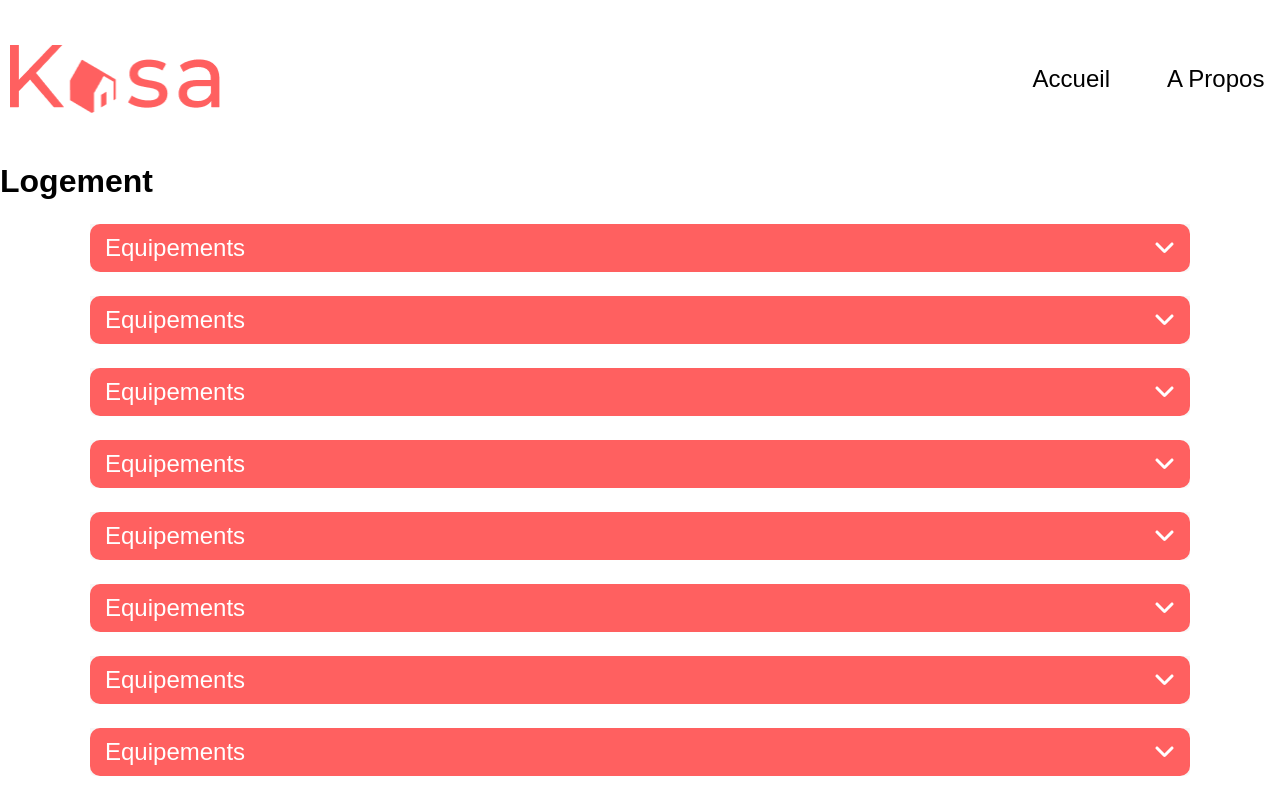
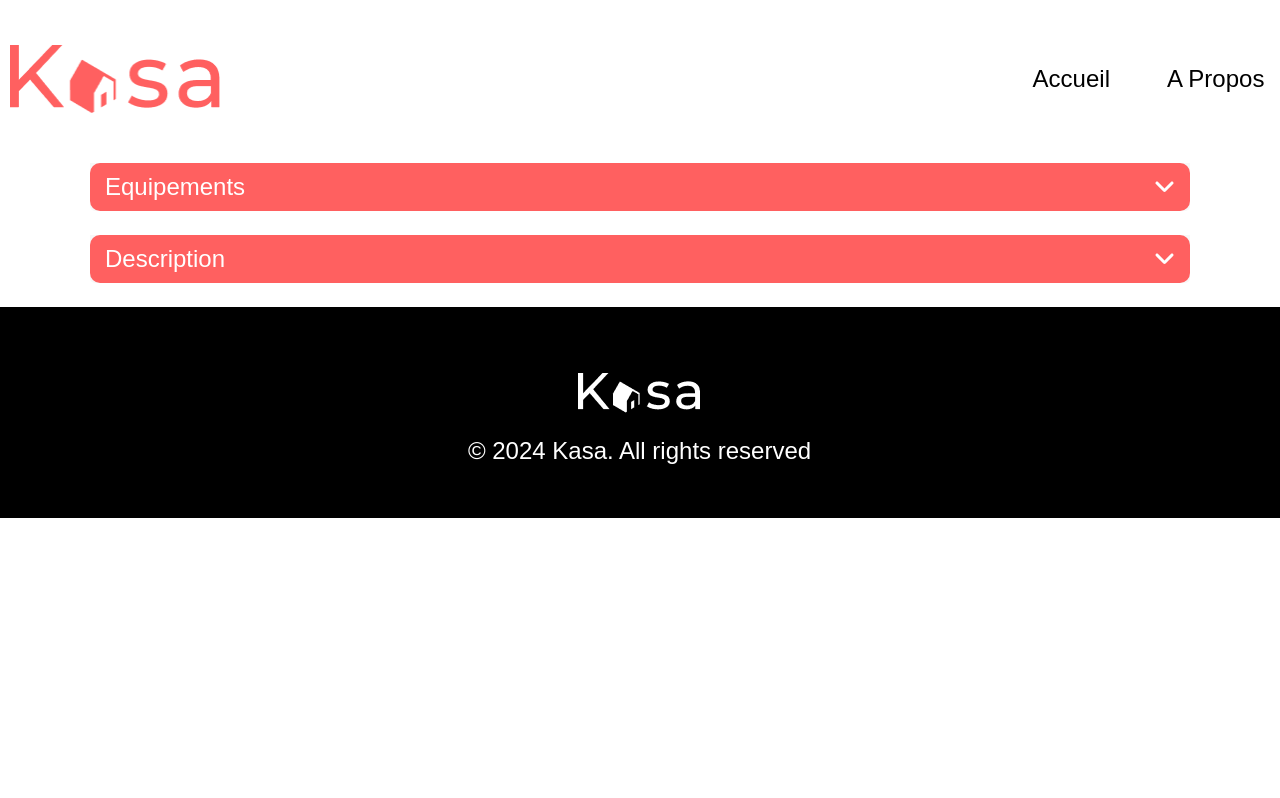
Before and after one commit to Mogavartn/oc-kasa, a React (Create React App) app: page /hosting/0979876d in a window 1280 px wide. Shown: the top 798 px of the page. Built offline with nearby package versions, Linux system fonts and the light colour scheme.

Commit message:
added useParams on Cards and Hostings

```diff
--- a/src/components/Card/Card.jsx
+++ b/src/components/Card/Card.jsx
@@ -14,5 +14,5 @@ export default function Card({ id, title, cover }) {
 Card.propTypes = {
     id: PropTypes.string.isRequired,
     title: PropTypes.string.isRequired,
-    picture: PropTypes.string.isRequired,
+    cover: PropTypes.string.isRequired,
 }
--- a/src/components/Routes/Routes.jsx
+++ b/src/components/Routes/Routes.jsx
@@ -8,9 +8,6 @@ import Home from '../../pages/Home/Home'
 import About from '../../pages/About/About'
 import Hosting from '../../pages/Hosting/Hosting'
 import Error from '../../pages/Error/Error'
-
-
-
 
 export default function indexRoutes() {
     return (
--- a/src/pages/Hosting/Hosting.jsx
+++ b/src/pages/Hosting/Hosting.jsx
@@ -1,25 +1,31 @@
 import './Hosting.scss'
+import React from 'react'
+import { useParams } from "react-router-dom";
 import hostings from '../../datas/Logements.json'
 import Collapse from '../../components/Collapse/Collapse'
 
+export default function Hosting() {
+    const { id } = useParams();
+    const selectedHosting = hostings.find(data => data.id === id);
 
-export default function Hosting() {
     return (
         <body>
-            <h1>Logement</h1>
+            {selectedHosting && (
                 <div className="about__body--collapses">
-                {hostings.map(({ id, equipments }) => {
-                    return (
-                        <div key={id} className="about__body--collapse">
+                    <div key={selectedHosting.id} className="about__body--collapse">
                         <Collapse
                             style={{ margin: '30px 0' }}
                             title={"Equipements"}
-                                content={equipments}
+                            content={selectedHosting.equipments}
+                        />
+                        <Collapse
+                            style={{ margin: '30px 0' }}
+                            title={"Description"}
+                            content={selectedHosting.description}
                         />
                     </div>
-                    )
-                })}
                 </div>
+            )}
         </body>
     )
 }
```
Also changed, not shown: 1 other file (tests, documents, lock files or other folders). Lines whose indentation alone changed are shown as unchanged.
